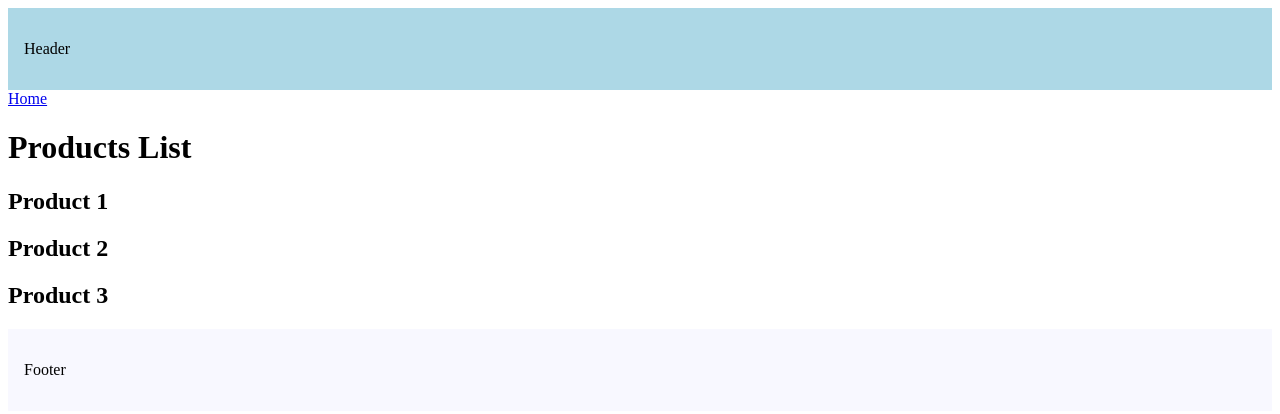
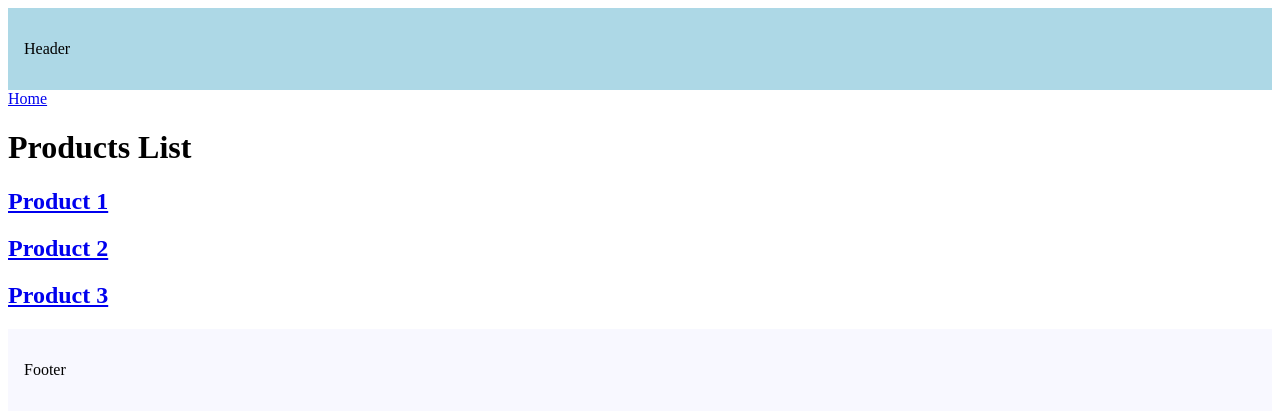
Before and after one commit to Vasant-Mestry-11/next-js-revision-codevolution, a Next.js app: page /products in a window 1280 px wide. Shown: the top 414 px of the page. Built offline with nearby package versions, Linux system fonts and the light colour scheme.

Commit message:
:zap: :art: Products Item link added

```diff
--- a/src/app/products/page.tsx
+++ b/src/app/products/page.tsx
@@ -7,9 +7,15 @@ export default function ProductsList() {
         <Link href="/">Home</Link>
       </div>
       <h1>Products List</h1>
-      <h2>Product 1</h2>
-      <h2>Product 2</h2>
-      <h2>Product 3</h2>
+      <h2>
+        <Link href="/products/1">Product 1</Link>
+      </h2>
+      <h2>
+        <Link href="/products/2">Product 2</Link>
+      </h2>
+      <h2>
+        <Link href="/products/2">Product 3</Link>
+      </h2>
     </div>
   );
 }
```
